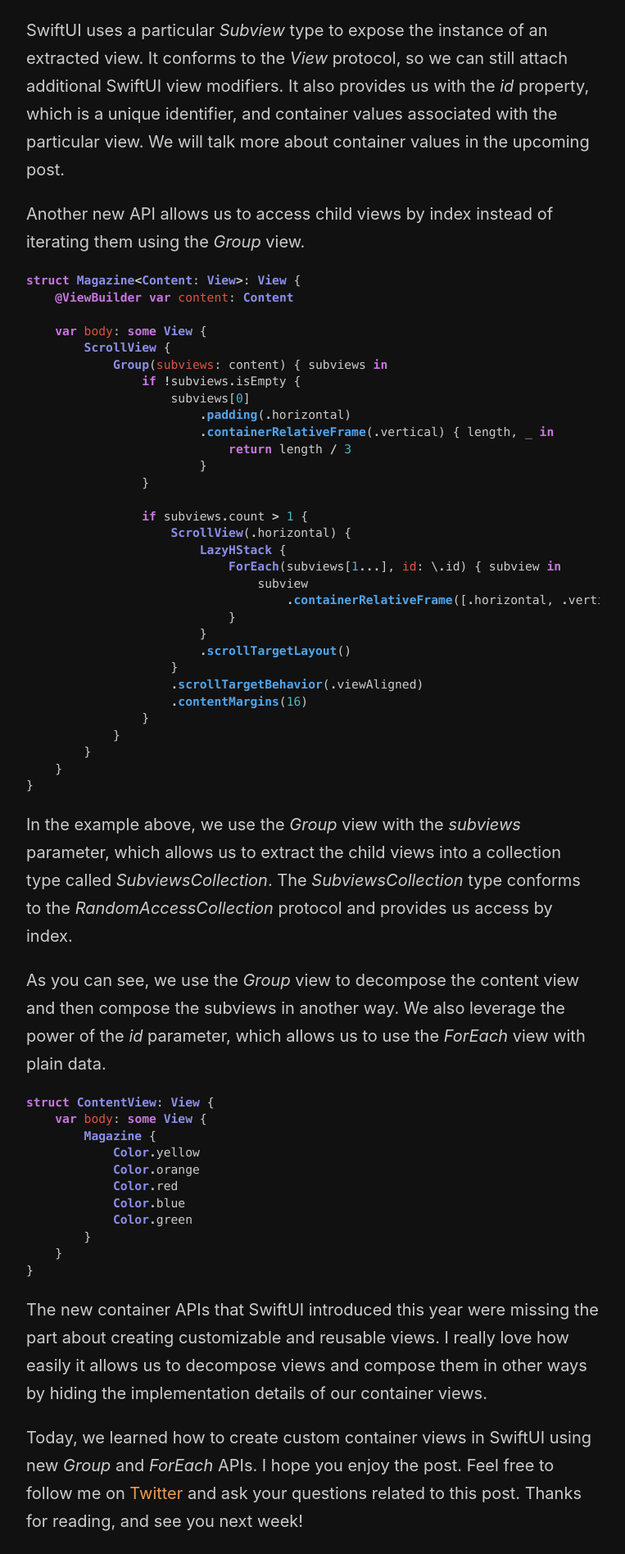
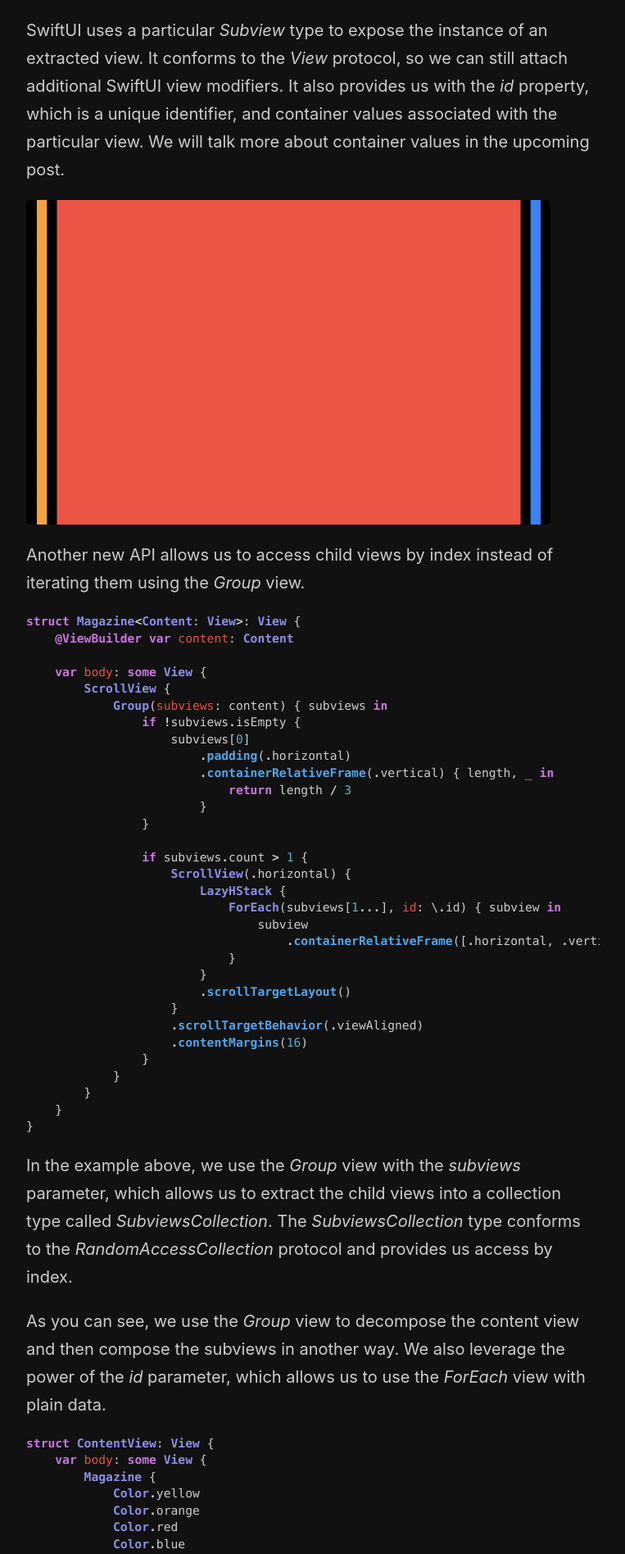
Before and after one commit to mecid/mecid.github.io, a Jekyll site: the page built from _posts/2024-09-24-mastering-container-views-in-swiftui-basics.md, in a window 1280 px wide. Shown: the part 2589-4485 px from the top of the page at 82% size, without its empty margins (258-1021 px from the left). Built offline with Jekyll 4.4.1, drawn with Linux system fonts in a browser that asks for light colours.

Commit message:
images added to the container view post

````diff
--- a/_posts/2024-09-24-mastering-container-views-in-swiftui-basics.md
+++ b/_posts/2024-09-24-mastering-container-views-in-swiftui-basics.md
@@ -88,6 +88,8 @@ struct ContentView: View {
 
 SwiftUI uses a particular *Subview* type to expose the instance of an extracted view. It conforms to the *View* protocol, so we can still attach additional SwiftUI view modifiers. It also provides us with the *id* property, which is a unique identifier, and container values associated with the particular view. We will talk more about container values in the upcoming post.
 
+![carousel](/public/container1.png)
+
 Another new API allows us to access child views by index instead of iterating them using the *Group* view.
 
 ```swift
````
Also changed, not shown: other parts of _posts/2024-09-24-mastering-container-views-in-swiftui-basics.md (+2 -0 lines).
